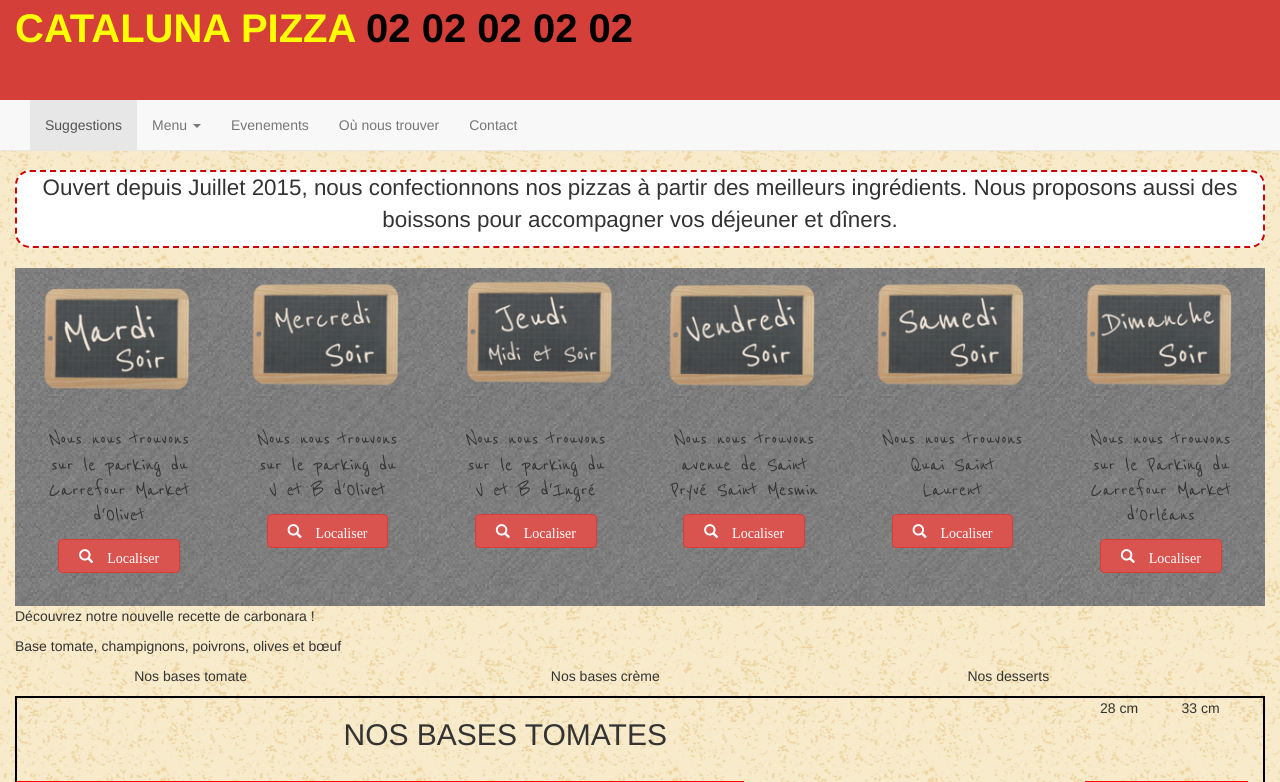
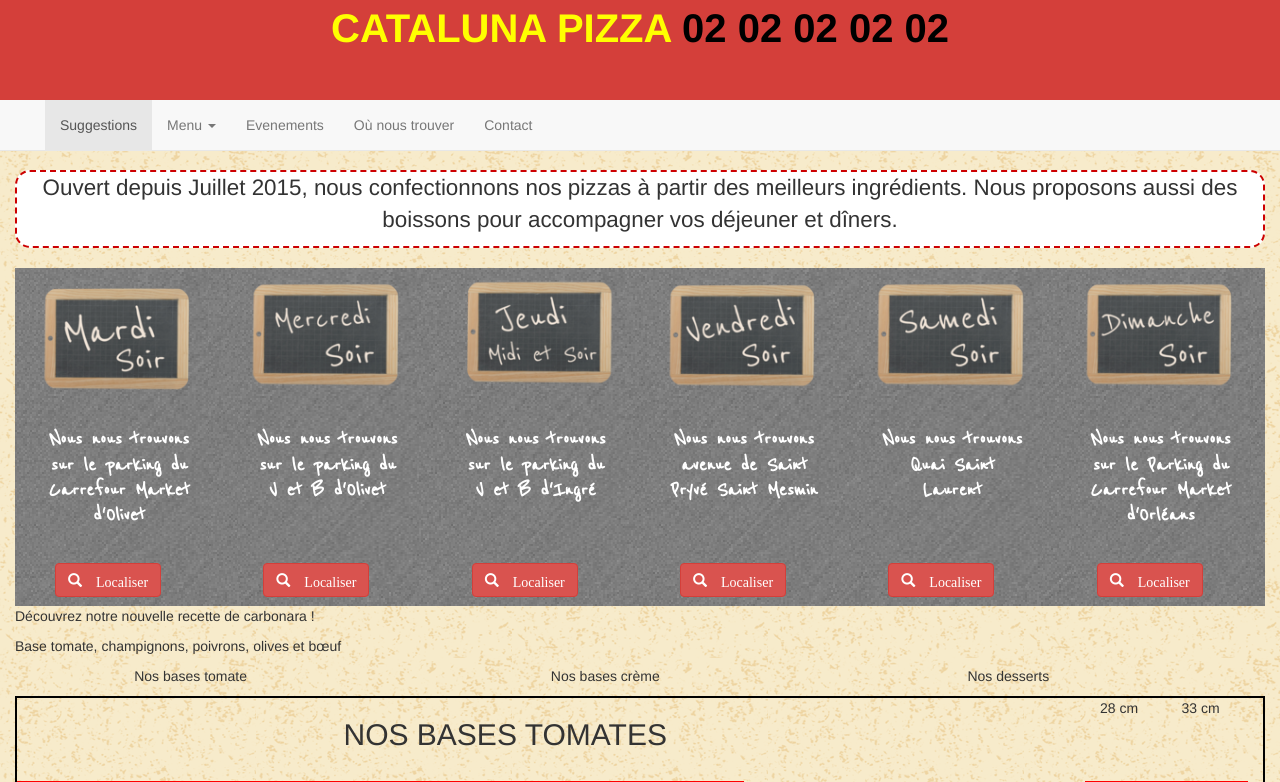
Before and after one commit to Frankois21/Cataluna, a PHP site: page /IndexPizza.html in a window 1280 px wide. Shown: the top 782 px of the page. Run offline with PHP 8.4, Linux system fonts and the light colour scheme.

Commit message:
css planning

```diff
--- a/IndexPizza.html
+++ b/IndexPizza.html
@@ -20,6 +20,7 @@
 
 	<div class="container-fluid">
 	<nav class="navbar navbar-default navbar-fixed-top">
+    <div class="twelve columns text-center">
   		<div class="container-fluid" col-xs-1; style="background-color: #D43F3A; height:100px; font-size: 40px; color:yellow"> <p><b>CATALUNA PIZZA<span style="color:black; position:right">  02 02 02 02 02</span></b></p>
     <!-- Brand and toggle get grouped for better mobile display -->
    			<div class="navbar-header">
@@ -32,6 +33,7 @@
     			  </button>
       <!--<img class="pull-left" src="logo.png" alt="A trouver"><a class="navbar-brand" href="#"> CatalunaPizza.fr</a><p class="hidden-xs navbar-text">Une pizza ? </p>
       </div>!-->
+      </div>
     	</div>
     </div>
 
--- a/stylesheet.css
+++ b/stylesheet.css
@@ -3,6 +3,9 @@
 
 body{
 	background-image: url(old_map.png);
+}
+p {
+	font-size : calc (12px+ 2vw);
 }
 
 #biographie {
@@ -27,17 +30,27 @@ body{
 	height: 318px;
 	font-family : 'Reenie Beanie', cursive;
 	border : 0px;
-	font-color: white;
+
 
 }
 h4 {
+
 	font-size : 23px;
+	font-weight : bold;
+	color: white;
 }
 
 .btn {
-	position: bottom;
-	width : 80%;
-
-
+	margin-left: 12px;
 
 }
+
+#trouver p {
+
+	position: absolute;
+	bottom : 0;
+}
+
+#myModalLabel {
+	color : black;
+}
```
